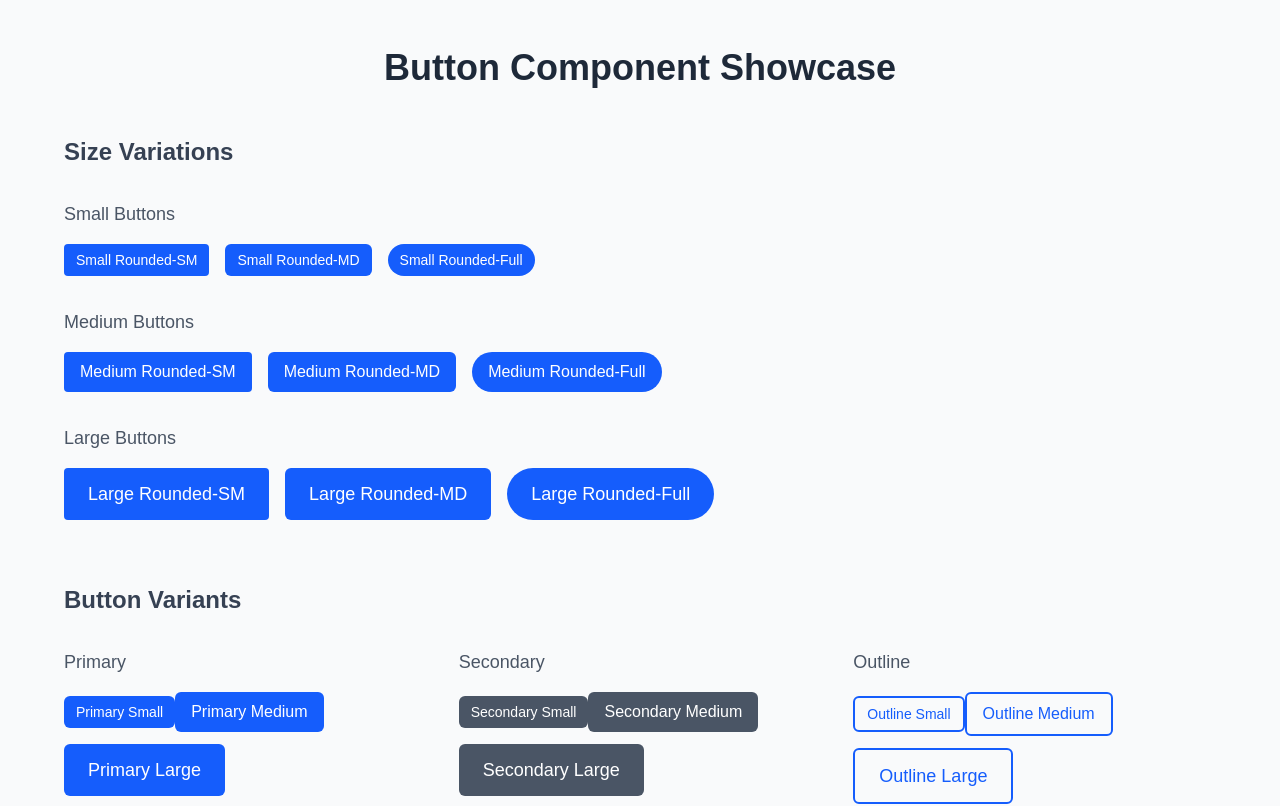
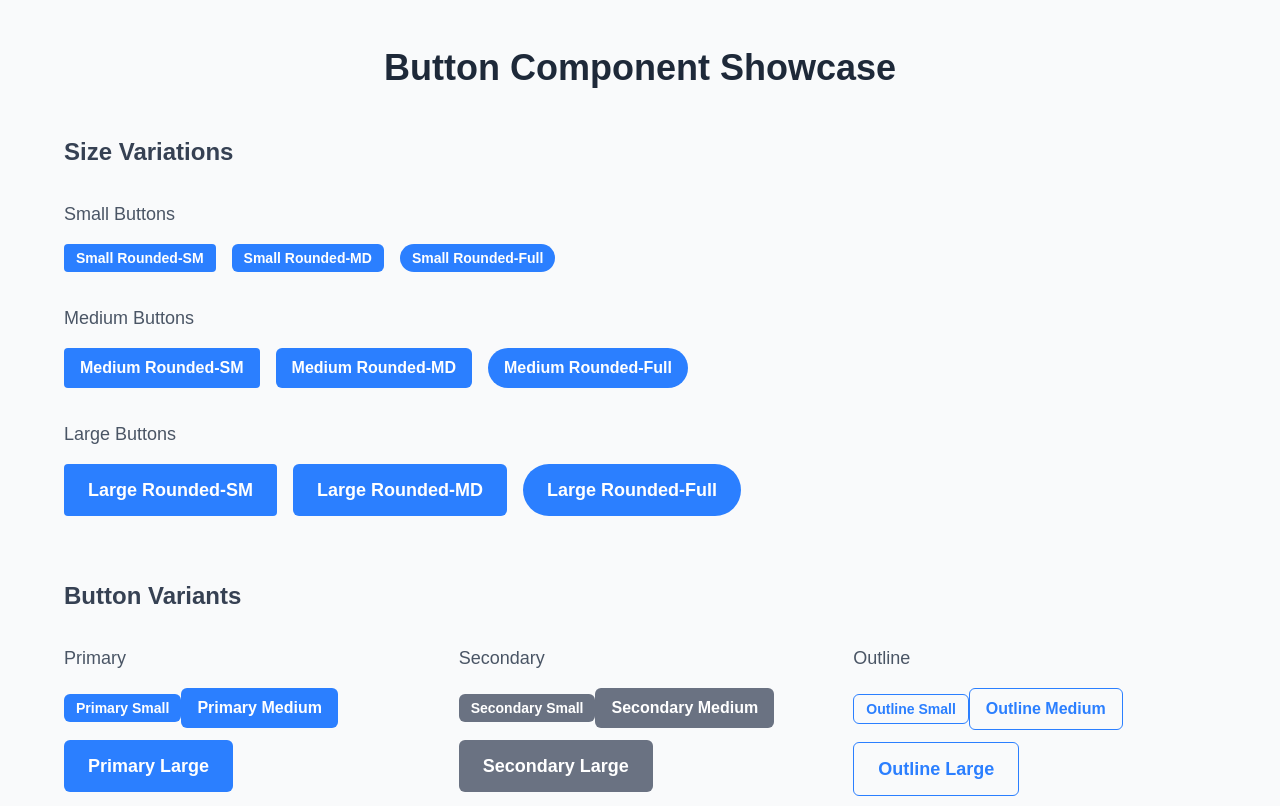
Before and after one commit to tribertmuto/alx-project-0x00-setup, a Next.js app in the folder alx-project-0x00/: page /landing in a window 1280 px wide. Shown: the top 806 px of the page. Built offline with nearby package versions, Linux system fonts and the light colour scheme.

Commit message:
Update Button.tsx

```diff
--- a/alx-project-0x00/components/Button.tsx
+++ b/alx-project-0x00/components/Button.tsx
@@ -1,55 +1,46 @@
-import React from 'react';
-import { ButtonProps } from '../interfaces';
+// components/Button.tsx
+import { ButtonProps } from "@/interfaces";
+import React from "react";
 
 const Button: React.FC<ButtonProps> = ({
   title,
   size = 'medium',
   shape = 'rounded-md',
   variant = 'primary',
-  onClick,
-  disabled = false,
-  className = '',
+  onClick
 }) => {
   // Size classes
   const sizeClasses = {
-    small: 'px-3 py-1.5 text-sm',
+    small: 'px-3 py-1 text-sm',
     medium: 'px-4 py-2 text-base',
-    large: 'px-6 py-3 text-lg',
+    large: 'px-6 py-3 text-lg'
   };
 
   // Shape classes
   const shapeClasses = {
     'rounded-sm': 'rounded-sm',
     'rounded-md': 'rounded-md',
-    'rounded-full': 'rounded-full',
+    'rounded-full': 'rounded-full'
   };
 
   // Variant classes
   const variantClasses = {
-    primary: 'bg-blue-600 hover:bg-blue-700 text-white border-transparent',
-    secondary: 'bg-gray-600 hover:bg-gray-700 text-white border-transparent',
-    outline: 'bg-transparent hover:bg-blue-50 text-blue-600 border-blue-600 border-2',
+    primary: 'bg-blue-500 text-white hover:bg-blue-600',
+    secondary: 'bg-gray-500 text-white hover:bg-gray-600',
+    outline: 'border border-blue-500 text-blue-500 hover:bg-blue-50'
   };
 
-  // Base classes
-  const baseClasses = 'font-medium transition-colors duration-200 focus:outline-none focus:ring-2 focus:ring-offset-2 focus:ring-blue-500 disabled:opacity-50 disabled:cursor-not-allowed';
-
-  // Combine all classes
   const buttonClasses = [
-    baseClasses,
+    'font-semibold',
+    'transition-colors',
+    'cursor-pointer',
     sizeClasses[size],
     shapeClasses[shape],
-    variantClasses[variant],
-    className,
+    variantClasses[variant]
   ].join(' ');
 
   return (
-    <button
-      className={buttonClasses}
-      onClick={onClick}
-      disabled={disabled}
-      type="button"
-    >
+    <button className={buttonClasses} onClick={onClick}>
       {title}
     </button>
   );
```
